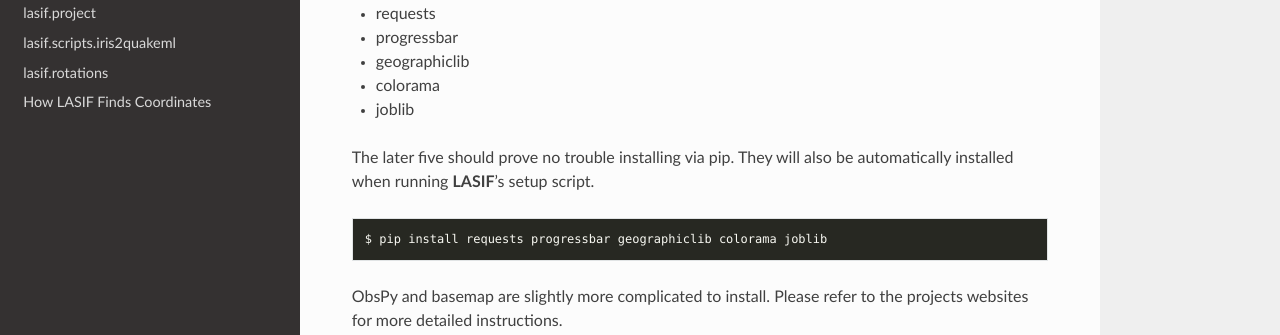
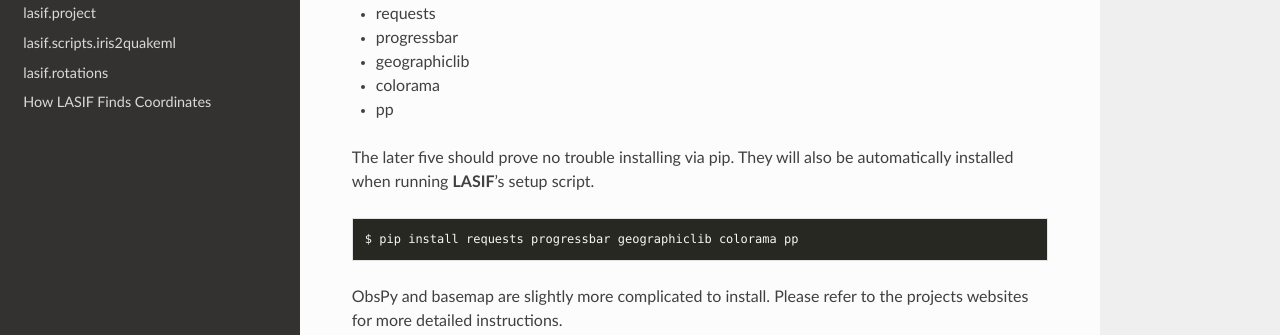
Before and after one commit to krischer/LASIF, a Sphinx documentation site: the page built from doc/installation.rst, in a window 1280 px wide and 1400 px high. Shown: the part 430-765 px from the top of the window. Built offline with Sphinx 7.4.7 and the Read the Docs theme 2.0.0, drawn with Linux system fonts in a browser that asks for light colours; formulas are drawn with MathJax 3.

Commit message:
Removed joblib dependency again.
This also does not work on OSX as it cannot deal with os.fork.
Will now try to use the pp package which spawns fresh
Python processes hopefully getting rid of these problems...

```diff
--- a/doc/installation.rst
+++ b/doc/installation.rst
@@ -18,14 +18,14 @@
 * progressbar
 * geographiclib
 * colorama
-* joblib
+* pp
 
 The later five should prove no trouble installing via pip. They will also be
 automatically installed when running **LASIF**'s setup script.
 
 .. code-block:: bash
 
-    $ pip install requests progressbar geographiclib colorama joblib
+    $ pip install requests progressbar geographiclib colorama pp
 
 ObsPy and basemap are slightly more complicated to install. Please refer to the
 projects websites for more detailed instructions.
--- a/setup.py
+++ b/setup.py
@@ -60,7 +60,7 @@
         "numpy",
         "colorama",
         "matplotlib",
-        "joblib",
+        "pp",
         "lxml"],
     extras_require={
         "tests": ["nose", "pytest", "flake8", "mock"]},
```
